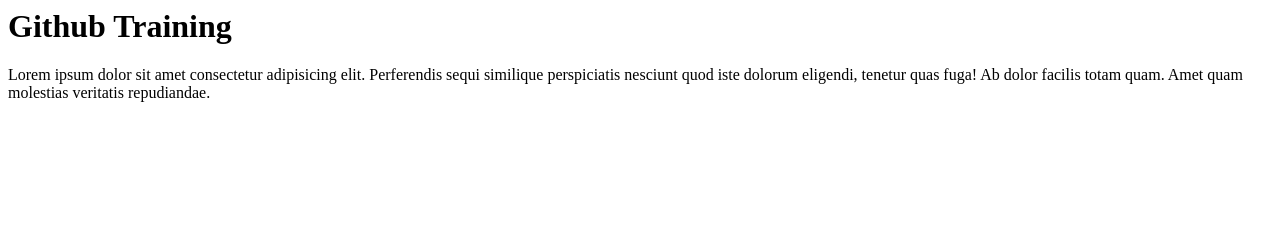
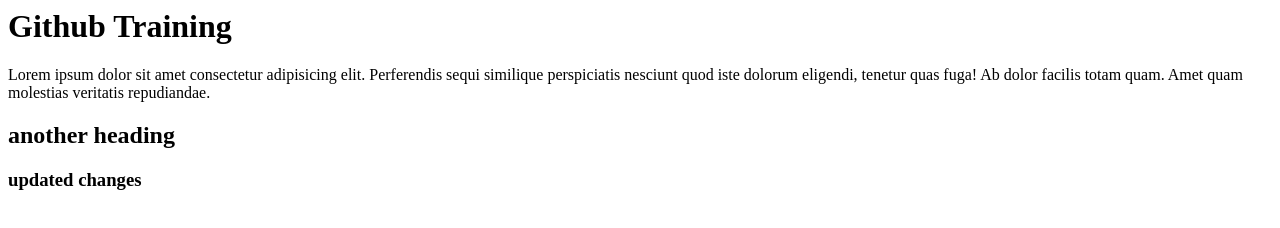
Before and after one commit to silent47hm/silent47hm, a plain HTML site: page index.html in a window 1280 px wide. Drawn offline with Linux system fonts and the light colour scheme.

Commit message:
add changes

```diff
--- a/index.html
+++ b/index.html
@@ -12,5 +12,7 @@
       fuga! Ab dolor facilis totam quam. Amet quam molestias veritatis
       repudiandae.
     </p>
+    <h2>another heading</h2>
+    <h3>updated changes</h3>
   </body>
 </html>
```
